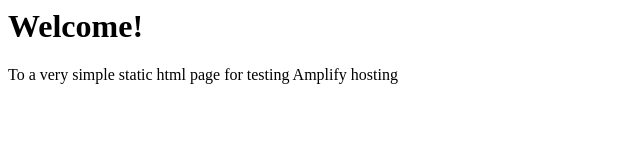
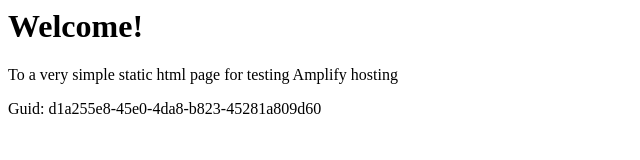
Before and after one commit to aws-aemilia-dub/Github-PR-Commit-Integration-Test-DoNotTouch-Gith-P5X5MO5I-v1-preprod-eu-west-1, a website: page src/index.html in a window 1280 px wide. Shown: the whole page, without its empty margins (0-640 px from the left). Drawn offline with Linux system fonts and the light colour scheme.

Commit message:
commit from integ tests

```diff
--- a/src/index.html
+++ b/src/index.html
@@ -1,3 +1,5 @@
+
+
 <html lang="en">
 
 <head>
@@ -10,6 +12,6 @@
 <body>
     <h1>Welcome!</h1>
     <p>To a very simple static html page for testing Amplify hosting</p>
-</body>
+    <p>Guid: d1a255e8-45e0-4da8-b823-45281a809d60</p></body>
 
 </html>
```
